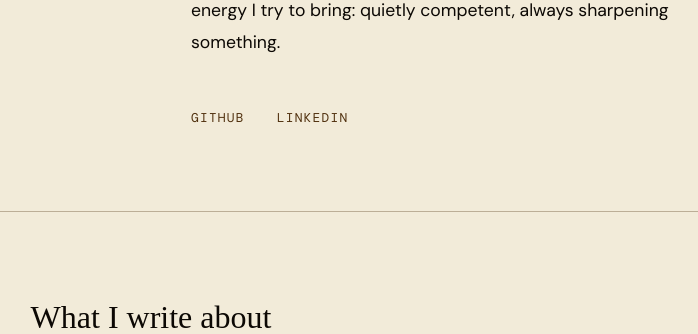
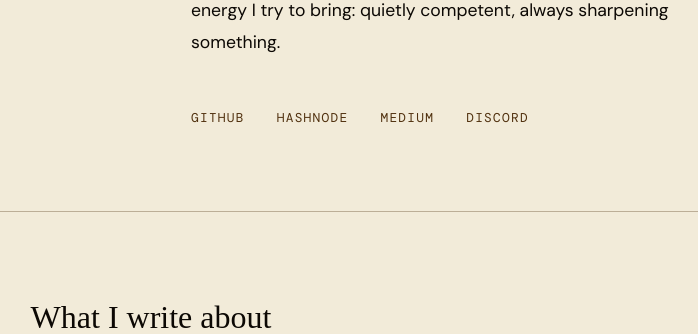
Before and after one commit to geetikavasistha-01/Blog, a Python web app: template templates/about.html in a window 1280 px wide. Shown: the part 800-1134 px from the top of the page, without its empty margins (489-1187 px from the left). Run offline with Jinja, Linux system fonts and the light colour scheme; the template is opened without the code that fills it, so the values that code supplies are empty; some web fonts are replaced.

Commit message:
Update About page social links: remove LinkedIn, add Hashnode, Medium, and Discord

```diff
--- a/templates/about.html
+++ b/templates/about.html
@@ -29,7 +29,9 @@
 
       <div class="about-links">
         <a href="https://github.com/geetikavasistha-01" target="_blank" rel="noopener noreferrer">GitHub</a>
-        <a href="https://www.linkedin.com/in/geetikavasisthampy" target="_blank" rel="noopener noreferrer">LinkedIn</a>
+        <a href="https://hashnode.com/@ai-for-all" target="_blank" rel="noopener noreferrer">Hashnode</a>
+        <a href="https://medium.com/@geetikavasistha13" target="_blank" rel="noopener noreferrer">Medium</a>
+        <a href="https://discord.gg/3ptJBmFp" target="_blank" rel="noopener noreferrer">Discord</a>
       </div>
     </div>
   </section>
```
